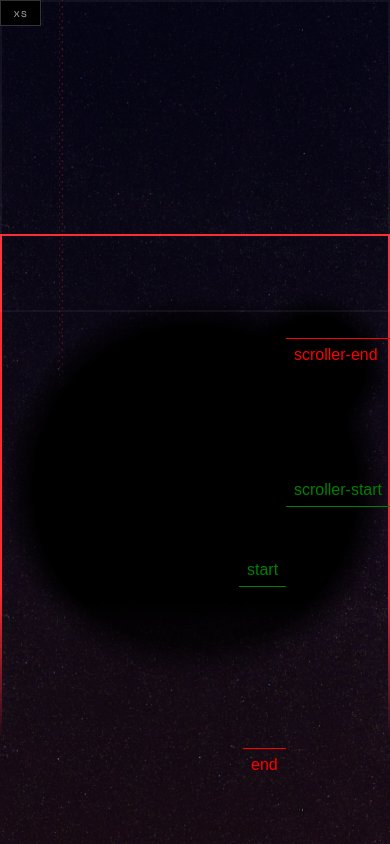
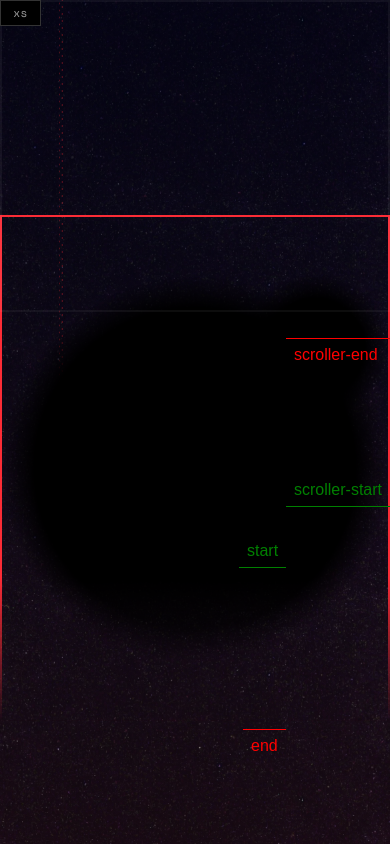
Before and after one commit to chasecee/phantomdrum.com, a Next.js app: page / in a window 390 px wide. Shown: the top 844 px of the page. Built offline with nearby package versions, Linux system fonts and the light colour scheme; a web font is replaced by a local one.

Commit message:
Adjust margin in HeroLogoTextMask component for improved layout consistency; refine responsive design parameters to enhance visual presentation.

```diff
--- a/app/components/sections/HeroLogoTextMask.tsx
+++ b/app/components/sections/HeroLogoTextMask.tsx
@@ -240,7 +240,7 @@ export default function HeroLogoTextMask({
   return (
     <div
       ref={anchorRef}
-      className={`relative z-10 w-full h-[clamp(33svh,80vw,55svh)] opacity-50 min-h-[33svh] max-h-[55svh] mb-[max(-20vw,-20svh)] ${
+      className={`relative z-10 w-full h-[clamp(33svh,80vw,55svh)] opacity-50 min-h-[33svh] max-h-[55svh] mb-[max(-25vw,-25svh)] ${
         process.env.NODE_ENV === "development" ? "border-2 border-white/10" : ""
       }`}
       style={
```
